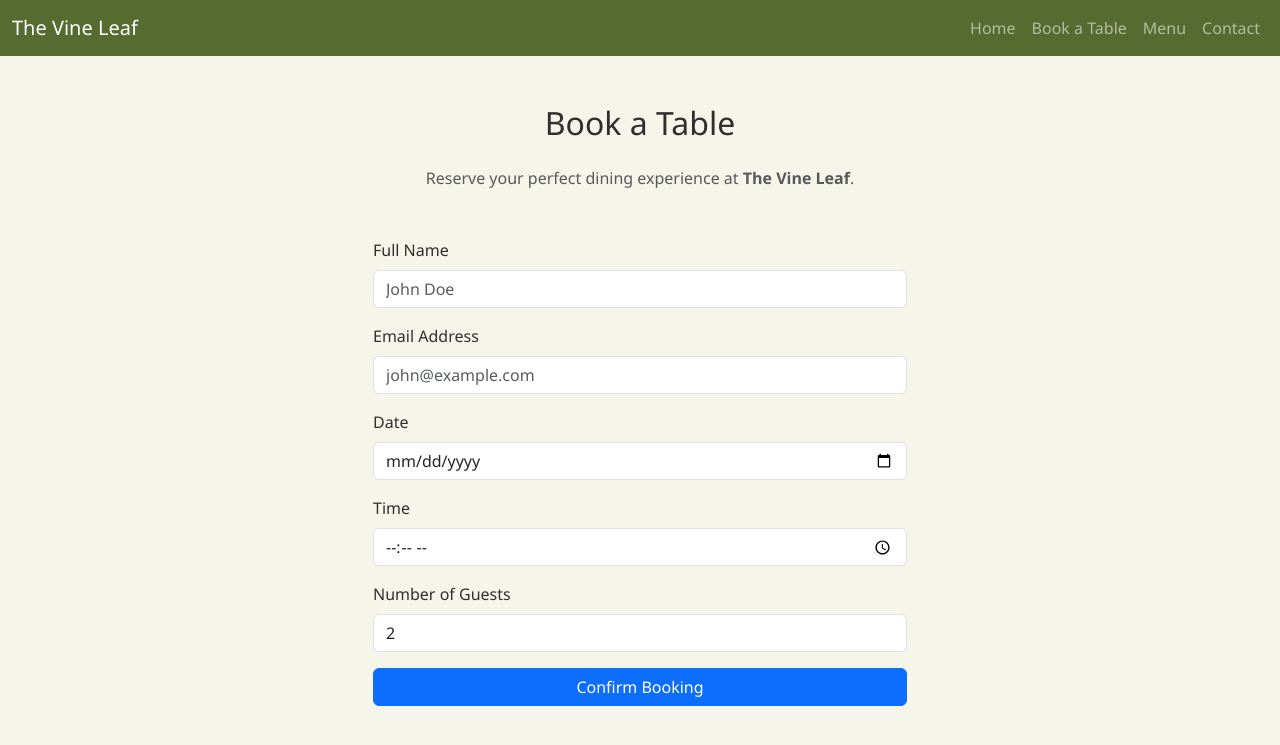
After one commit to llama2409/Vineleaf-Milestone3, a Django app: page /booking/ in a window 1280 px wide. The commit adds this page. Shown: the top 745 px of the page. Run offline with Django 5.2, Linux system fonts and the light colour scheme.

Commit message:
Create booking.html with a form to later integrate Django

```diff
--- a/vine_leaf/booking/urls.py
+++ b/vine_leaf/booking/urls.py
@@ -2,5 +2,6 @@ from django.urls import path, include
 from . import views
 
 urlpatterns = [
-    path("", views.home, name="booking-home"),
+    path("", views.home, name="home"),
+    path('booking/', views.booking_page, name='booking'),
 ]
--- a/vine_leaf/booking/views.py
+++ b/vine_leaf/booking/views.py
@@ -3,3 +3,5 @@ from django.shortcuts import render
 # Create your views here.
 def home(request):
     return render(request, 'home.html')
+def booking_page(request):
+    return render(request, 'booking.html')
--- /dev/null
+++ b/vine_leaf/templates/booking.html
@@ -0,0 +1,54 @@
+{% extends "base.html" %}
+
+{% block title %}Make a Booking{% endblock %}
+
+{% block content %}
+<div class="container mt-5 booking-page">
+
+    <h2 class="text-center mb-4">Book a Table</h2>
+    <p class="text-center text-muted mb-5">
+        Reserve your perfect dining experience at <strong>The Vine Leaf</strong>.
+    </p>
+
+    <div class="row justify-content-center">
+        <div class="col-md-6">
+
+            <!-- Django booking form -->
+            <form method="POST">
+                {% csrf_token %}
+                <div class="mb-3">
+                    <label class="form-label">Full Name</label>
+                    <input type="text" class="form-control" placeholder="John Doe">
+                </div>
+
+                <div class="mb-3">
+                    <label class="form-label">Email Address</label>
+                    <input type="email" class="form-control" placeholder="john@example.com">
+                </div>
+
+                <div class="mb-3">
+                    <label class="form-label">Date</label>
+                    <input type="date" class="form-control">
+                </div>
+
+                <div class="mb-3">
+                    <label class="form-label">Time</label>
+                    <input type="time" class="form-control">
+                </div>
+
+                <div class="mb-3">
+                    <label class="form-label">Number of Guests</label>
+                    <input type="number" class="form-control" min="1" max="20" value="2">
+                </div>
+
+                <button type="submit" class="btn btn-primary w-100 booking-submit-btn">
+                    Confirm Booking
+                </button>
+
+            </form>
+
+        </div>
+    </div>
+
+</div>
+{% endblock %}
--- a/vine_leaf/templates/home.html
+++ b/vine_leaf/templates/home.html
@@ -14,8 +14,8 @@
         </p>
 
         <div class="hero-buttons mt-4">
-            <a href="#" class="btn btn-outline-secondary btn-lg mx-2">Make a Booking</a>
-            <a href="#" class="btn btn-outline-secondary btn-lg mx-2 menu-btn">View Menu</a>
+            <a href="{% url 'booking' %}" class="btn btn-outline-secondary btn-lg mx-2">Make a Booking</a>
+            <a href="" class="btn btn-outline-secondary btn-lg mx-2 menu-btn">View Menu</a>
             <a href="#" class="btn btn-outline-secondary btn-lg mx-2">More Information</a>
         </div>
     </div>
```
